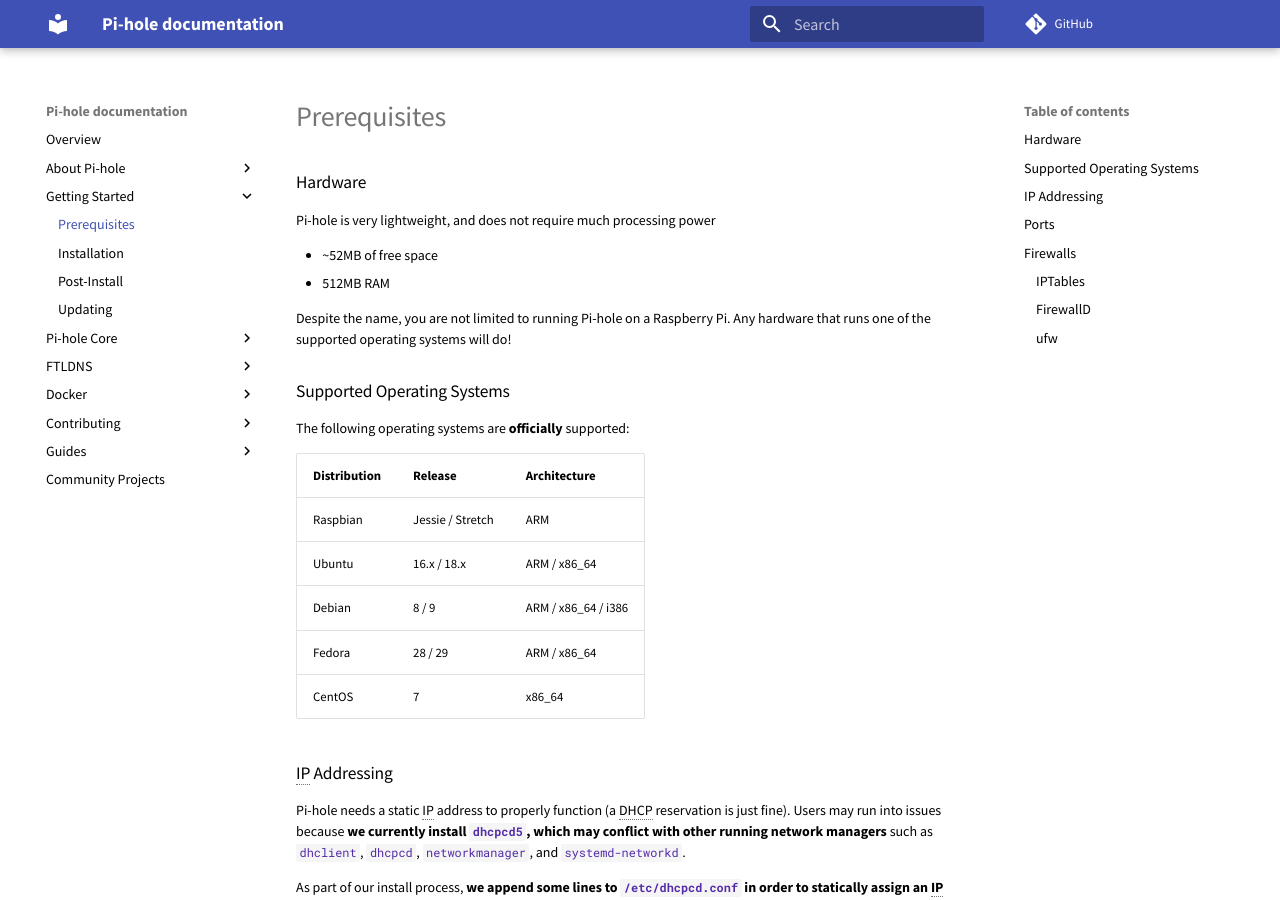
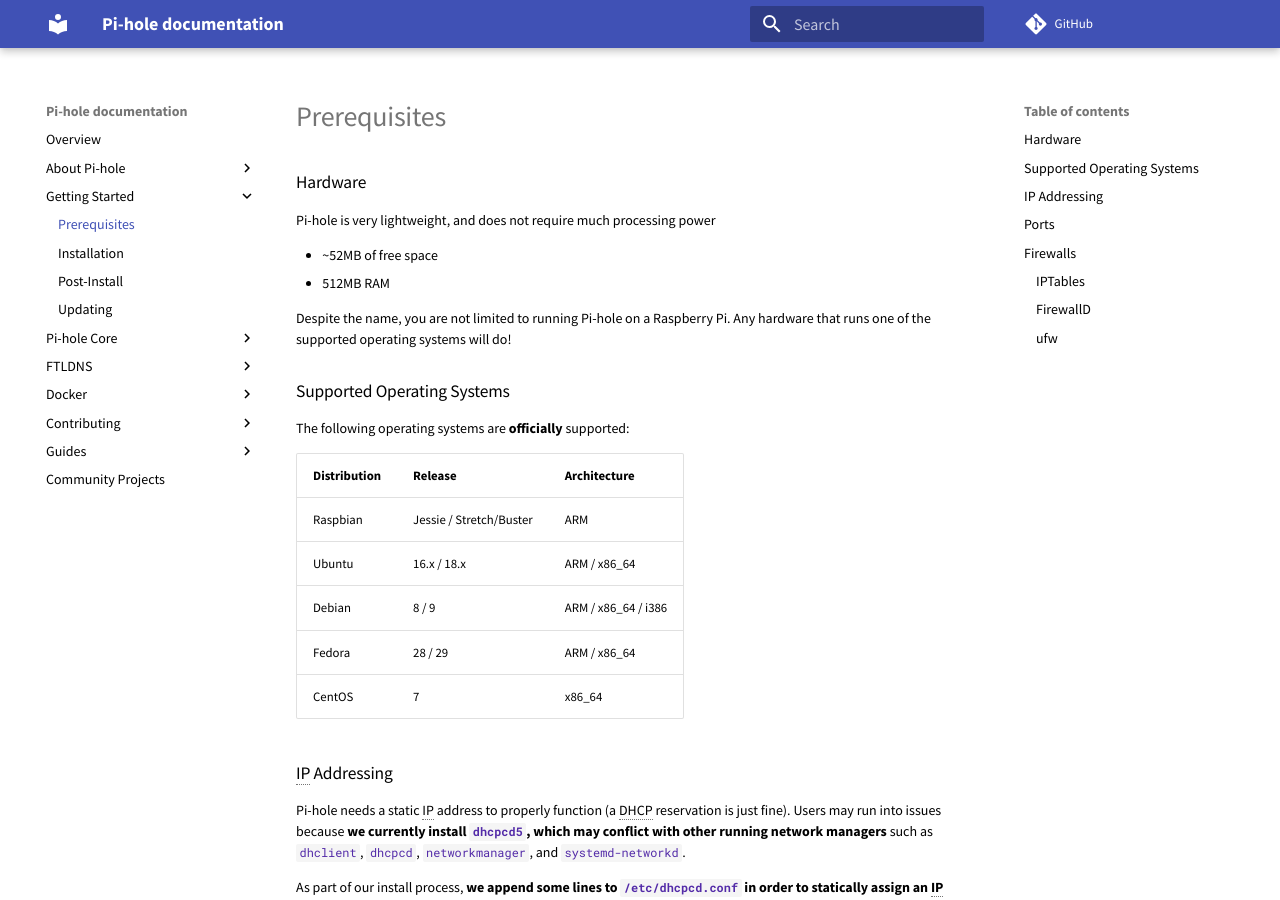
Before and after one commit to pi-hole/docs, an MkDocs documentation site: the page built from docs/main/prerequesites.md, in a window 1280 px wide and 900 px high. Built offline with MkDocs 1.6.1 and Material for MkDocs 9.7.7, drawn with Linux system fonts in a browser that asks for light colours; comment, search, counter and statistics services are not loaded.

Commit message:
Add buster to supported releases

```diff
--- a/docs/main/prerequesites.md
+++ b/docs/main/prerequesites.md
@@ -13,7 +18,7 @@
 
 | Distribution | Release          | Architecture        |
 | ------------ | ---------------- | ------------------- |
-| Raspbian     | Jessie / Stretch | ARM                 |
+| Raspbian     | Jessie / Stretch/Buster | ARM                 |
 | Ubuntu       | 16.x / 18.x      | ARM / x86_64        |
 | Debian       | 8 / 9            | ARM / x86_64 / i386 |
 | Fedora       | 28 / 29          | ARM / x86_64        |
```
Also changed, not shown: other parts of docs/main/prerequesites.md (+5 -0 lines).
